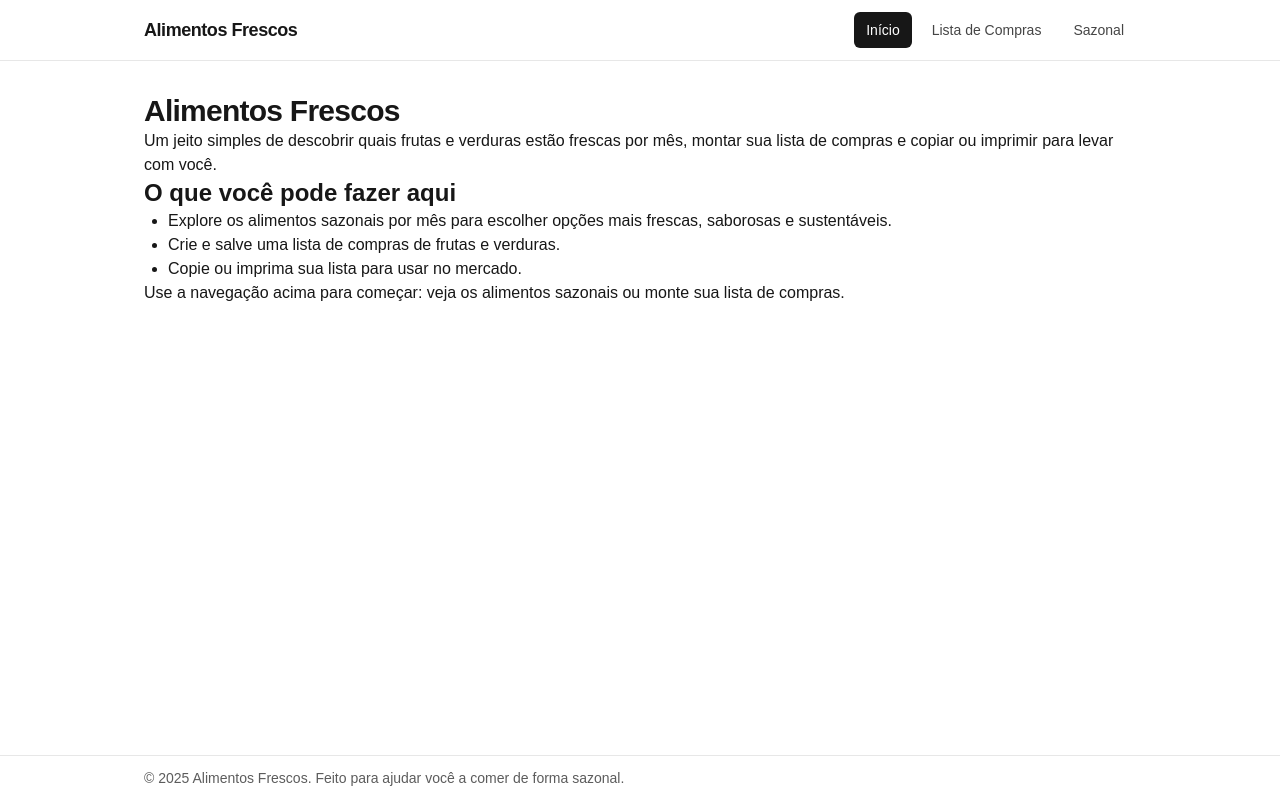
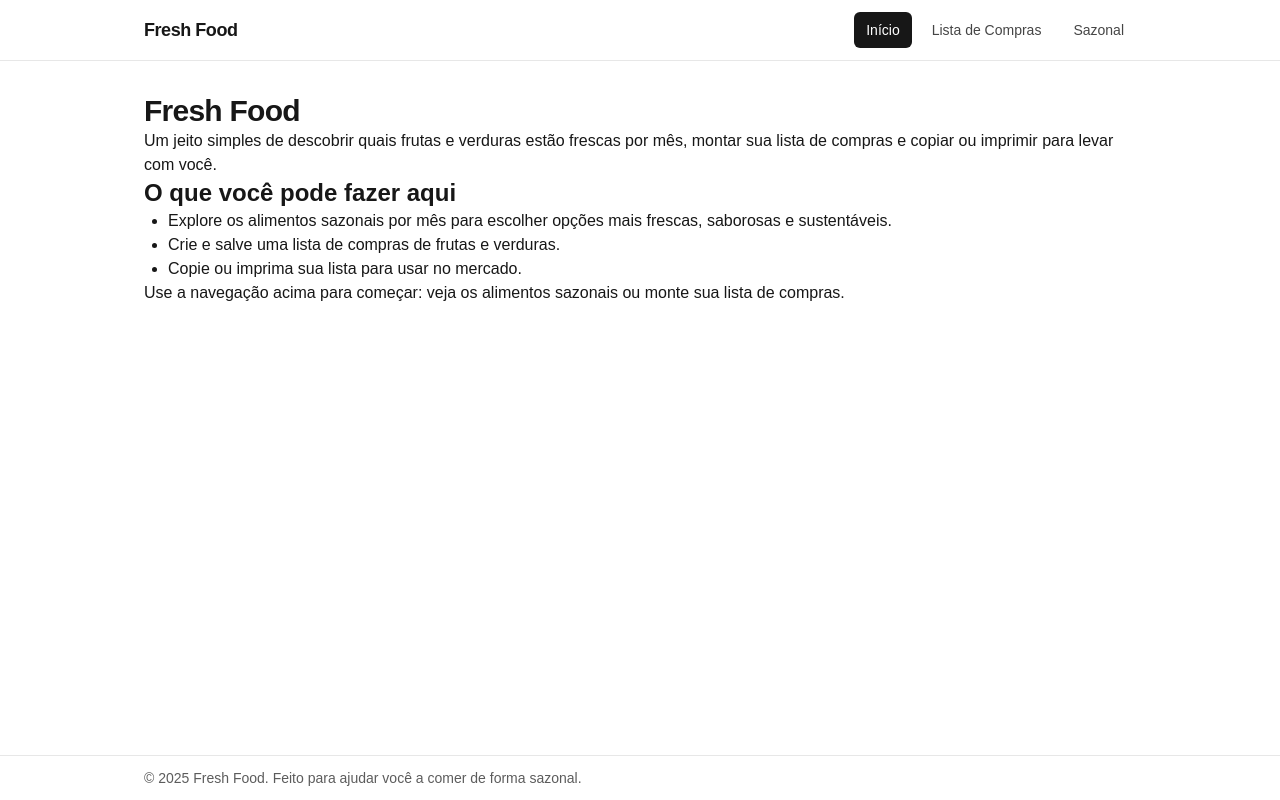
Before and after one commit to ValdineiJunior/fresh-food, a Next.js app: page / in a window 1280 px wide. Built offline with nearby package versions, Linux system fonts and the light colour scheme.

Commit message:
refactor: update application title from "Alimentos Frescos" to "Fresh Food" across layout, header, footer, and home page

```diff
--- a/src/app/layout.tsx
+++ b/src/app/layout.tsx
@@ -15,7 +15,7 @@ const geistMono = Geist_Mono({
 });
 
 export const metadata: Metadata = {
-  title: "Alimentos Frescos",
+  title: "Fresh Food",
   description: "Plataforma informativa sobre alimentos frescos e sazonais",
 };
 
--- a/src/app/page.tsx
+++ b/src/app/page.tsx
@@ -1,7 +1,7 @@
 export default function Home() {
   return (
     <section className="prose prose-invert max-w-none">
-      <h1 className="text-3xl font-bold tracking-tight">Alimentos Frescos</h1>
+      <h1 className="text-3xl font-bold tracking-tight">Fresh Food</h1>
       <p>
         Um jeito simples de descobrir quais frutas e verduras estão frescas por
         mês, montar sua lista de compras e copiar ou imprimir para levar com
--- a/src/components/Footer.tsx
+++ b/src/components/Footer.tsx
@@ -3,8 +3,8 @@ export default function Footer() {
     <footer className="w-full border-t border-foreground/10 fixed bottom-0 left-0 right-0 bg-background/80 backdrop-blur supports-[backdrop-filter]:bg-background/60">
       <div className="mx-auto max-w-5xl px-4 py-3 text-sm text-foreground/70 flex items-center justify-between">
         <p>
-          © {new Date().getFullYear()} Alimentos Frescos. Feito para ajudar você
-          a comer de forma sazonal.
+          © {new Date().getFullYear()} Fresh Food. Feito para ajudar você a
+          comer de forma sazonal.
         </p>
       </div>
     </footer>
--- a/src/components/Header.tsx
+++ b/src/components/Header.tsx
@@ -28,7 +28,7 @@ export default function Header() {
     <header className="w-full border-b border-foreground/10 bg-background/80 backdrop-blur supports-[backdrop-filter]:bg-background/60">
       <div className="mx-auto max-w-5xl px-4 py-3 flex items-center justify-between">
         <Link href="/" className="font-semibold tracking-tight text-lg">
-          Alimentos Frescos
+          Fresh Food
         </Link>
         <nav className="flex items-center gap-2">
           <NavLink href="/" label="Início" />
```
